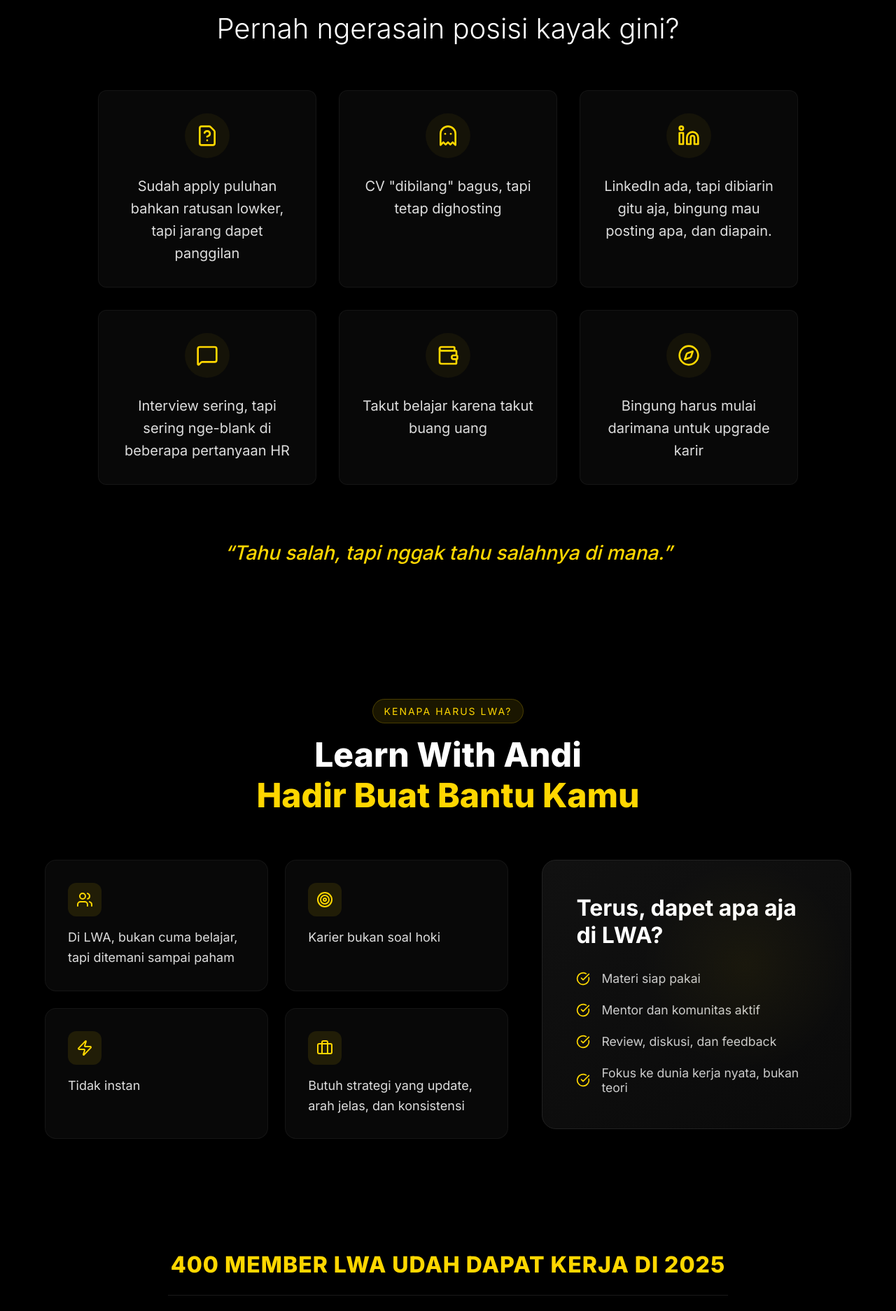
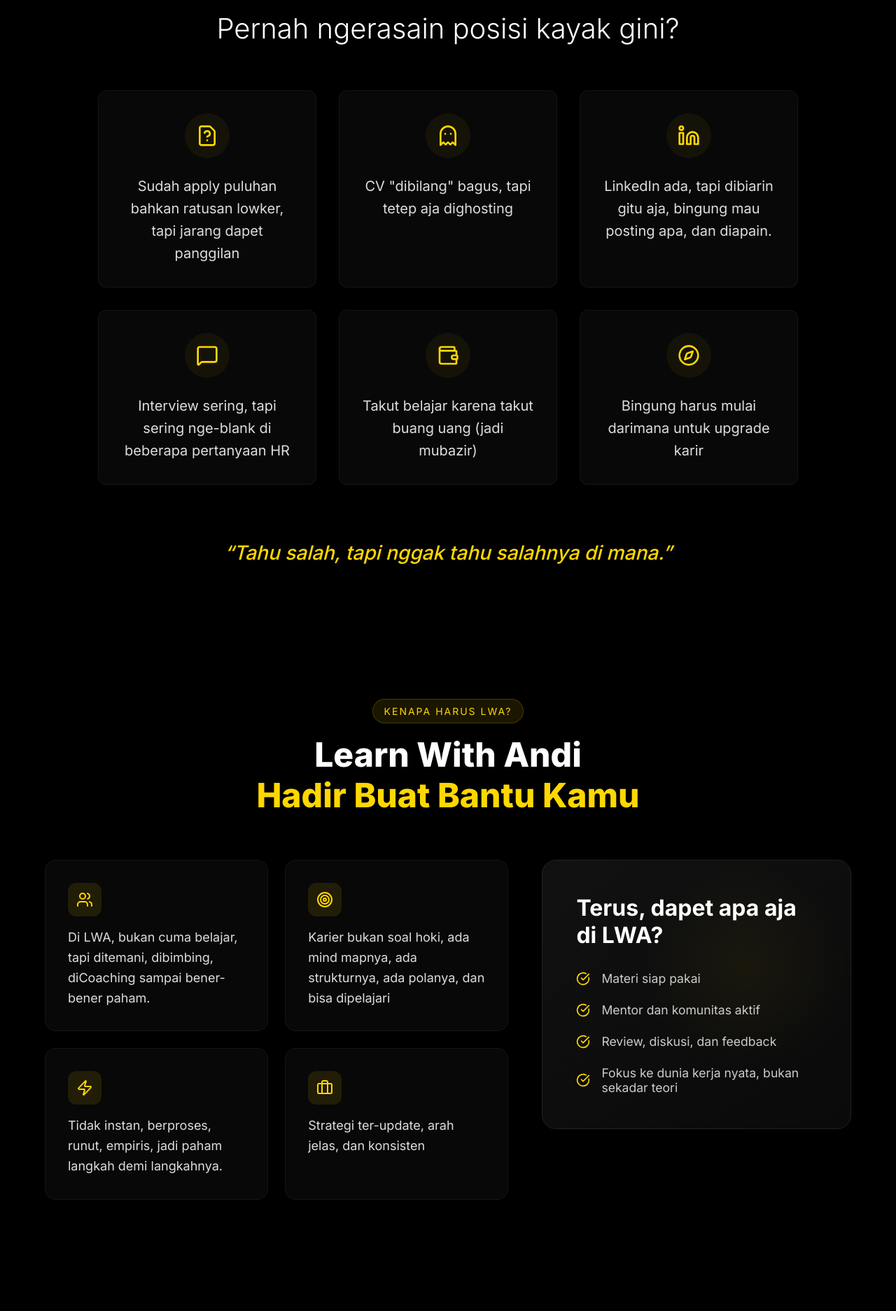
Before and after one commit to alvianzf/learnwithandi.com, a Next.js app: page / in a window 1280 px wide. Shown: the part 880-2754 px from the top of the page at 70% size. Built offline with nearby package versions, Linux system fonts and the light colour scheme.

Commit message:
refactor: update landing page copy and content based on revision sheet

```diff
--- a/src/data/content.ts
+++ b/src/data/content.ts
@@ -62,7 +62,7 @@ export const content = {
   hero: {
     badge: "Career Coaching Indonesia",
     headline: "STOP Cari Kerja Sendiri",
-    subHeadline: "Mulai Bangun Karier dengan Arah yang Jelas.",
+    subHeadline: "Mulai Bangun Karier Dengan Arah yang Lebih Jelas.",
     description: "Learn With Andi (LWA) merupakan ekosistem belajar untuk berkarier secara profesional, bantu kamu agar siap kerja sesuai value, naik level, atau shifting career secara realistis.",
     primaryCta: {
       text: "Join LWA",
@@ -80,10 +80,10 @@ export const content = {
     title: "Pernah Di Posisi Gini?",
     painPoints: [
       "Sudah apply puluhan bahkan ratusan lowker, tapi jarang dapet panggilan",
-      'CV "dibilang" bagus, tapi tetap dighosting',
+      'CV "dibilang" bagus, tapi tetep aja dighosting ',
       "LinkedIn ada, tapi dibiarin gitu aja, bingung mau posting apa, dan diapain.",
       "Interview sering, tapi sering nge-blank di beberapa pertanyaan HR",
-      "Takut belajar karena takut buang uang",
+      "Takut belajar karena takut buang uang (jadi mubazir)",
       "Bingung harus mulai darimana untuk upgrade karir", // Inferred 6th point
     ],
     closingQuote: "“Tahu salah, tapi nggak tahu salahnya di mana.”",
@@ -91,16 +91,16 @@ export const content = {
   solution: {
     id: "solution",
     coreMessages: [
-      "Di LWA, bukan cuma belajar, tapi ditemani sampai paham",
-      "Karier bukan soal hoki",
-      "Tidak instan",
-      "Butuh strategi yang update, arah jelas, dan konsistensi",
+      "Di LWA, bukan cuma belajar, tapi ditemani, dibimbing, diCoaching sampai bener-bener paham.",
+      "Karier bukan soal hoki, ada mind mapnya, ada strukturnya, ada polanya, dan bisa dipelajari",
+      "Tidak instan, berproses, runut, empiris, jadi paham langkah demi langkahnya.",
+      "Strategi ter-update, arah jelas, dan konsisten",
     ],
     practicalElements: [
       "Materi siap pakai",
       "Mentor dan komunitas aktif",
       "Review, diskusi, dan feedback",
-      "Fokus ke dunia kerja nyata, bukan teori",
+      "Fokus ke dunia kerja nyata, bukan sekadar teori",
     ],
   },
   stats: {
@@ -115,7 +115,7 @@ export const content = {
       },
       {
         title: "Winning",
-        description: "Tetap Stand-out di bursa kerja proffesional dengan mengoptimalkan cv dan profile linkedin yang sesuai dengan expertise kamu",
+        description: "Tetap Stand-out di bursa kerja profesional dengan mengoptimalkan cv dan profile linkedin yang sesuai with expertise kamu",
       },
       {
         title: "Achieving",
@@ -155,8 +155,8 @@ export const content = {
   },
   qualification: {
     id: "qualification",
-    doTitle: "KALAU KAMU BENERAN NIAT",
-    dontTitle: "TAPI JANGAN JOIN KALAU...",
+    doTitle: "Kalau Mau JOIN pastiin:",
+    dontTitle: "JANGAN JOIN KALAU...",
     dos: [
       "Career Level-UP, tapi bingung mulai darimana",
       "Sukses Interview dan pede jawab setiap pertanyaannya",
@@ -165,18 +165,18 @@ export const content = {
       "Cari Strategi yang relevan buat naikin Level Career kamu",
     ],
     donts: [
-      "Suka rebahan tapi bingung uangnya mau buat apa",
-      "Kerjaan yang penting dapat uang (Konsistensi buat apa?)",
-      "Merasa CV dan Profile LinkedIn sudah paten (Yang Penting Apply Ratusan Kali)",
-      "Solo Levelling adalah Jalan Ninjaku",
-      "Selama Papa Mama masih kasih duit ngapain Kerja ?",
+      "Masih NYAMAN di zona sekarang",
+      "1 kerjaan udah cukup",
+      "Merasa belum dipanggil kerja, karena kurang banyak apply lowker",
+      "Sudah bisa jalan sendiri, tak perlu arahan",
+      "Merasa belum perlu optimalkan potensi diri",
     ],
   },
   offer: {
     id: "offer",
     programName: "Investment Plans",
     // price: "Rp100.000 per bulan", // Legacy
-    description: "Pilih paket coaching yang paling pas buat goals dan dompet kamu.",
+    description: "Pilih paket coaching yang paling sesuai sama goals & dompet kamu.",
     programSteps: [ // Replaces programDetails for the 1-5 gallery
       {
         number: "01",
@@ -200,7 +200,7 @@ export const content = {
           "Naikin visibilitas pakai keyword yang tepat di LI.",
           "Cara bangun personal branding secara konsisten",
           "Bangun value diri biar relevan sama perusahaan yang kamu incar..",
-          "Manfaatin fitur-fitur LI: open to work, endorsements, dan networking secara brutal.",
+          "Manfaatin fitur-fitur LI: open to work, endorsements, dan bernetworking secara efisien dan tepat sesuai dengan ranah industri pekerjaan kamu.",
         ],
         image: "/assets/programs/2.webp",
       },
@@ -208,7 +208,7 @@ export const content = {
         number: "03",
         title: "Interview Strategies",
         subtitle: "Siapin Arsenalmu",
-        description: "Di sini kamu dibekali strategi biar tampil PE-DE dan meyakinkan saat interview, yang kamu pelajari di tahap ini:",
+        description: "Di sini kamu dibekali strategi biar tampil meyakinkan saat interview, yang kamu pelajari di tahap ini:",
         points: [
           "Latihan jawab pertanyaan umum dan spesifik sesuai posisi yang kamu incar.",
           "Kenali gaya interview (behavioral, case, situational) + the most effective way to answer",
@@ -246,7 +246,7 @@ export const content = {
         number: "06",
         title: "Offered",
         subtitle: "Review Offering & Sign",
-        description: "Tahap final! Kita bantu review offering letter biar kamu nggak salah tanda tangan dan nyesel di akhir.",
+        description: "Tahap final! LWA bantu review offering letter biar kamu nggak salah tanda tangan dan nyesel di tengah jalan.",
         points: [
           "Review kontrak kerja & benefit",
           "Cek pasal-pasal pinalti yang merugikan",
@@ -420,12 +420,12 @@ export const content = {
   finalCta: {
     id: "final-cta",
     title: "Siap Gaspol Bareng LWA?",
-    subtext: "Yuk, pilih program yang paling masuk akal buat karier kamu.",
+    subtext: "Yuk, pilih program yang paling make sense buat kebutuhan karier kamu.",
     values: [
-      "Belajar dengan arah",
-      "Didampingi, bukan sendirian",
+      "Belajar dengan arahan yang jelas dan terstruktur",
+      "Didampingi dan dicoaching",
       "Biaya ringan, value jangka panjang",
-      "Fokus dunia kerja nyata",
+      "Fokus dunia kerja nyata (baik remote working maupun on-site)",
     ],
     primaryCta: {
       text: "Join LWA",
```
